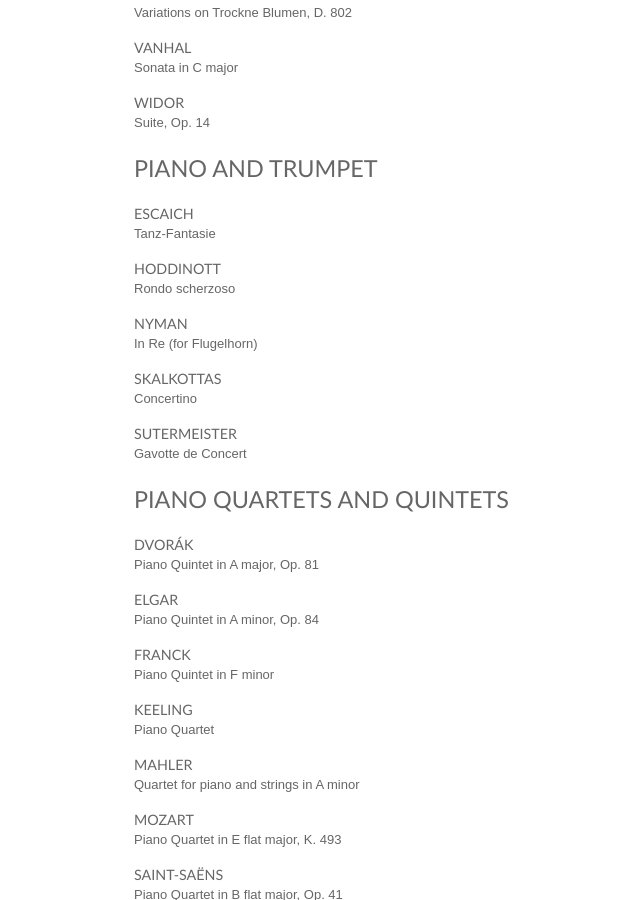
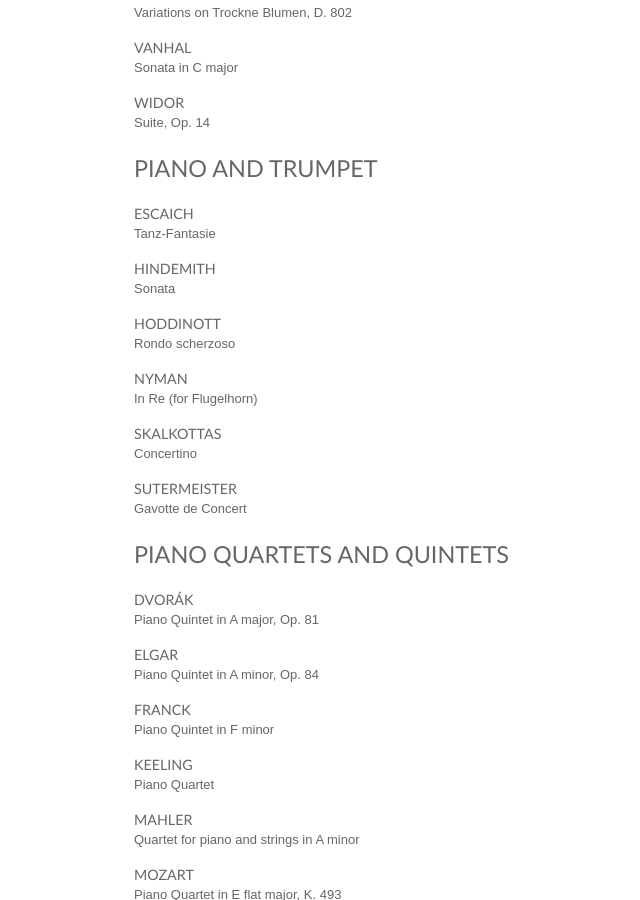
Before and after one commit to hammonc/clarehammond.com, a Jekyll site: the page built from chamber-repertoire.html, in a window 1280 px wide and 900 px high, scrolled down 4061 px. Shown: the whole window, without its empty margins (176-816 px from the left). Built offline with Jekyll 4.4.1, drawn with Linux system fonts in a browser that asks for light colours.

Commit message:
rep update

```diff
--- a/chamber-repertoire.html
+++ b/chamber-repertoire.html
@@ -229,6 +229,9 @@ layout: repertoire
 <h4>ESCAICH</h4>
 <p>Tanz-Fantasie</p>
 
+<h4>HINDEMITH</h4>
+<p>Sonata</p>
+
 <h4>HODDINOTT</h4>
 <p>Rondo scherzoso</p>
 
--- a/reviews.html
+++ b/reviews.html
@@ -22,6 +22,7 @@ image: press.jpg
   <span class="more">&#9662; <a href="">More</a></span>
   <span class="less">&#9652; <a href="">Less</a></span>
 </div>
+
 
 
 <div class="listing">
```
